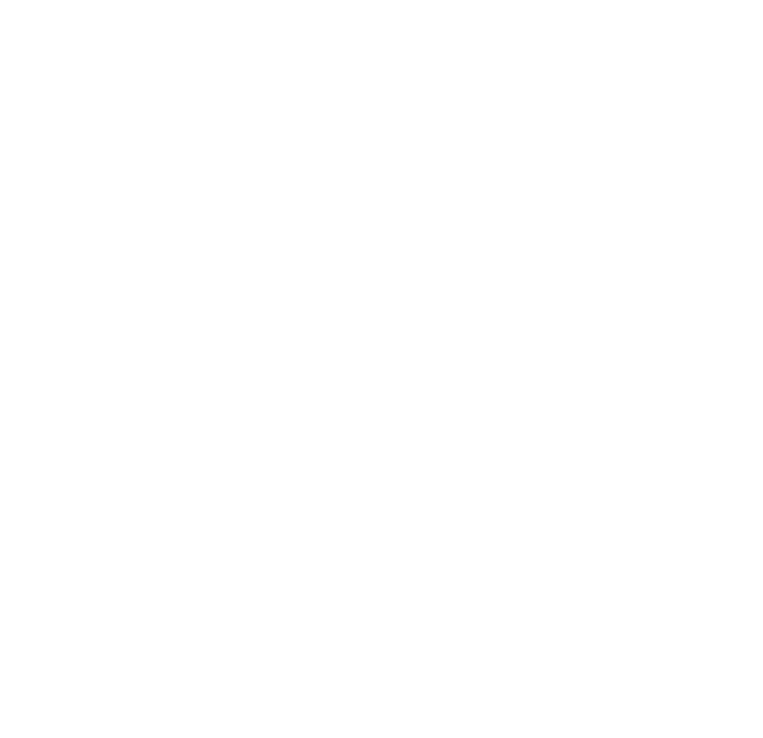
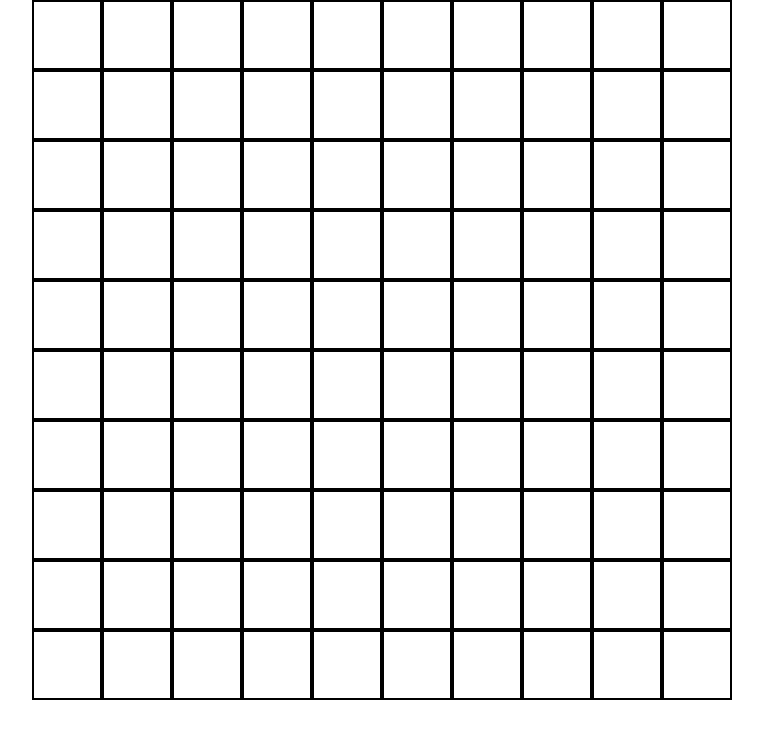
Before and after one commit to AshTorosyan/Bomb-game, a plain HTML site: page index.html in a window 1280 px wide. Shown: the whole page, without its empty margins (258-1021 px from the left). Drawn offline with Linux system fonts and the light colour scheme.

Commit message:
second commit

```diff
--- a/index.html
+++ b/index.html
@@ -5,8 +5,110 @@
     <meta http-equiv="X-UA-Compatible" content="IE=edge">
     <meta name="viewport" content="width=device-width, initial-scale=1.0">
     <title>Bomb game</title>
+    <link rel="stylesheet" href="style.css">
 </head>
 <body>
-
+    <section>
+        <div></div>
+        <div></div>
+        <div></div>
+        <div></div>
+        <div></div>
+        <div></div>
+        <div></div>
+        <div></div>
+        <div></div>
+        <div></div>
+        <div></div>
+        <div></div>
+        <div></div>
+        <div></div>
+        <div></div>
+        <div></div>
+        <div></div>
+        <div></div>
+        <div></div>
+        <div></div>
+        <div></div>
+        <div></div>
+        <div></div>
+        <div></div>
+        <div></div>
+        <div></div>
+        <div></div>
+        <div></div>
+        <div></div>
+        <div></div>
+        <div></div>
+        <div></div>
+        <div></div>
+        <div></div>
+        <div></div>
+        <div></div>
+        <div></div>
+        <div></div>
+        <div></div>
+        <div></div>
+        <div></div>
+        <div></div>
+        <div></div>
+        <div></div>
+        <div></div>
+        <div></div>
+        <div></div>
+        <div></div>
+        <div></div>
+        <div></div>
+        <div></div>
+        <div></div>
+        <div></div>
+        <div></div>
+        <div></div>
+        <div></div>
+        <div></div>
+        <div></div>
+        <div></div>
+        <div></div>
+        <div></div>
+        <div></div>
+        <div></div>
+        <div></div>
+        <div></div>
+        <div></div>
+        <div></div>
+        <div></div>
+        <div></div>
+        <div></div>
+        <div></div>
+        <div></div>
+        <div></div>
+        <div></div>
+        <div></div>
+        <div></div>
+        <div></div>
+        <div></div>
+        <div></div>
+        <div></div>
+        <div></div>
+        <div></div>
+        <div></div>
+        <div></div>
+        <div></div>
+        <div></div>
+        <div></div>
+        <div></div>
+        <div></div>
+        <div></div>
+        <div></div>
+        <div></div>
+        <div></div>
+        <div></div>
+        <div></div>
+        <div></div>
+        <div></div>
+        <div></div>
+        <div></div>
+        <div></div>
+    </section>
 </body>
 </html>
--- /dev/null
+++ b/style.css
@@ -0,0 +1,18 @@
+* {
+    margin: 0;
+    padding: 0;
+    box-sizing: border-box;
+}
+
+section {
+    margin: auto;
+    width: 700px;
+    display: grid;
+    grid-template-columns: repeat(10, 1fr);
+}
+
+div {
+    width: 70px;
+    height: 70px;
+    border: 2px solid black;
+}
```
